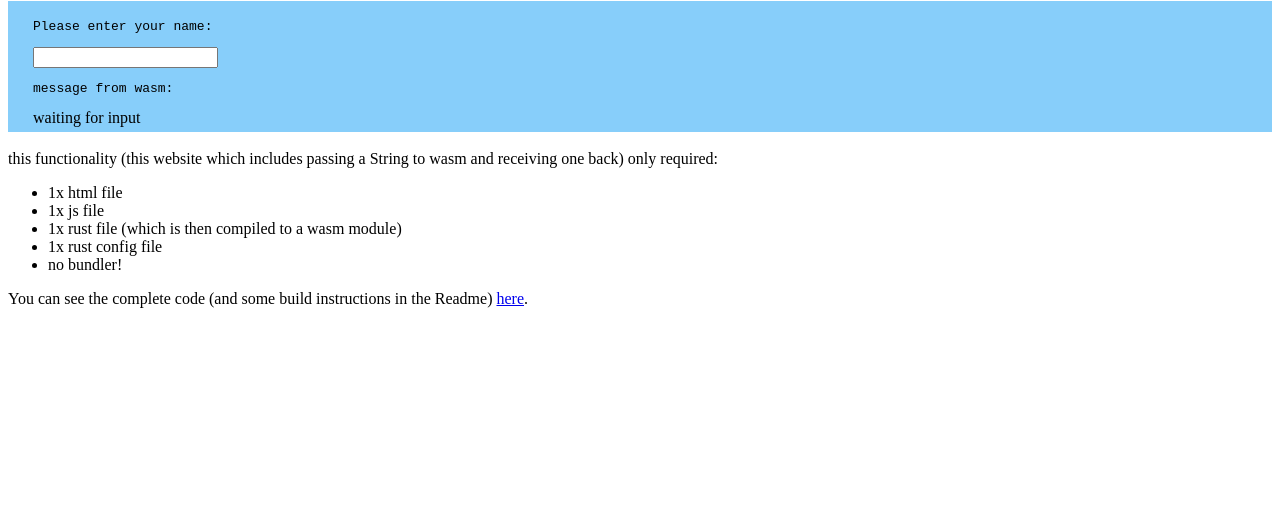
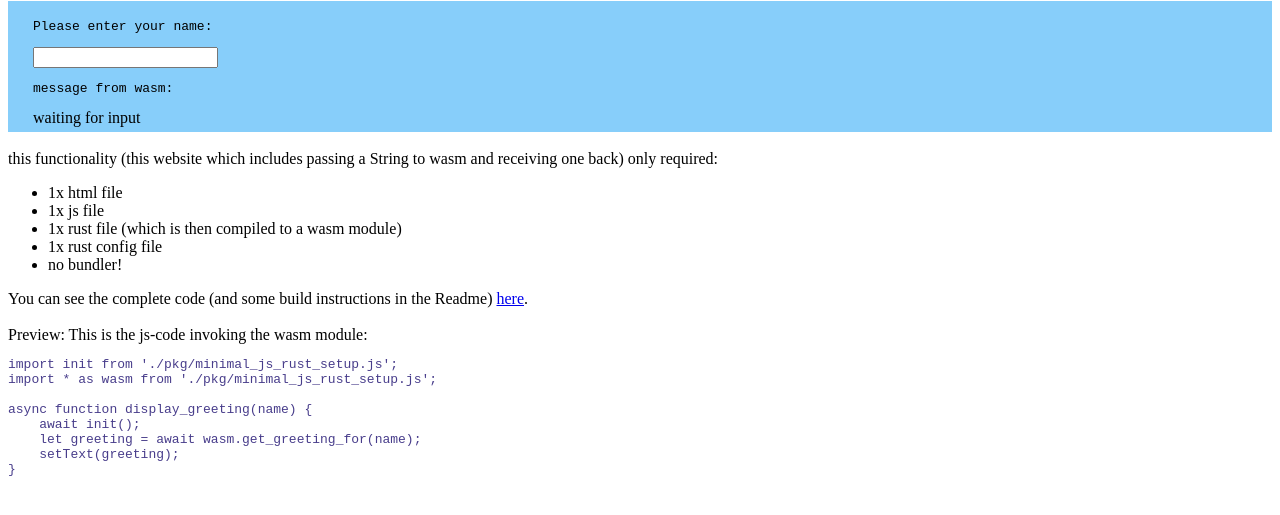
Before and after one commit to simon-void/minimal_js_rust_setup, a plain HTML site: page docs/index.html in a window 1280 px wide. Shown: the part 79-594 px from the top of the page. Drawn offline with Linux system fonts and the light colour scheme.

Commit message:
I added the most critical part of the js-code to the html-page

```diff
--- a/docs/index.html
+++ b/docs/index.html
@@ -29,7 +29,20 @@
         You can see the complete code (and some build instructions in the Readme)
         <a href="https://github.com/simon-void/minimal_js_rust_setup">here</a>.
     </div>
+    <br>
+    <div>
+        Preview: This is the js-code invoking the wasm module:
+        <pre style="color: darkslateblue">
+import init from './pkg/minimal_js_rust_setup.js';
+import * as wasm from './pkg/minimal_js_rust_setup.js';
 
+async function display_greeting(name) {
+    await init();
+    let greeting = await wasm.get_greeting_for(name);
+    setText(greeting);
+}
+        </pre>
+    </div>
     <script src="index.js" type="module"></script>
 </body>
 </html>
--- a/docs/index.js
+++ b/docs/index.js
@@ -7,10 +7,10 @@ async function display_greeting(name) {
     console.log("invoking wasm");
     let greeting = await wasm.get_greeting_for(name);
     console.log("received from wasm: " + greeting);
-    set_text(greeting);
+    setText(greeting);
 }
 
-function set_text(text) {
+function setText(text) {
     let msg_div=document.getElementById("msg_box");
     msg_div.innerText = text;
     console.log("set text to: " + text);
```
